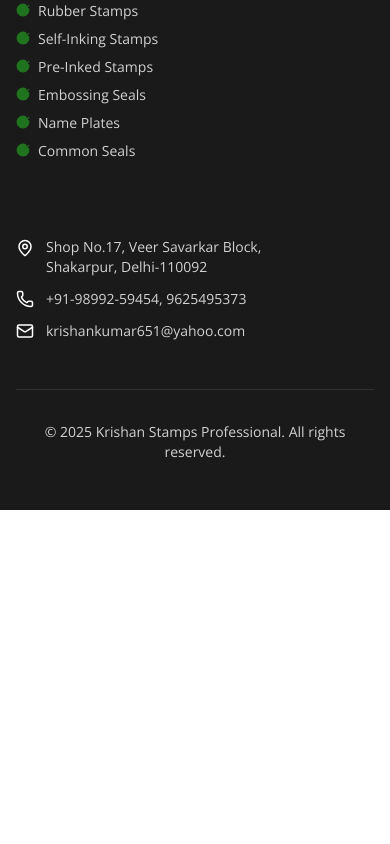
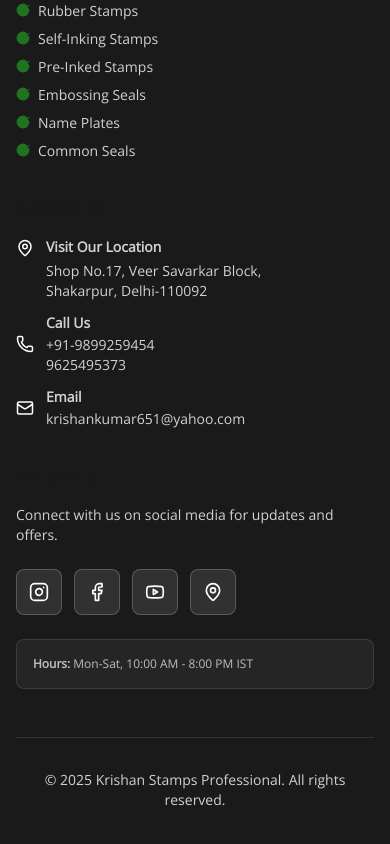
Before and after one commit to dariogeorge21/krishan-stamps, a Next.js app: page /services in a window 390 px wide. Shown: the part 9467-10311 px from the top of the page. Before the commit the page ends 9977 px from the top, so only its background shows below. Built offline with nearby package versions, Linux system fonts and the light colour scheme.

Commit message:
feat: Add social media links to Header and Footer components

```diff
--- a/components/Footer.tsx
+++ b/components/Footer.tsx
@@ -3,7 +3,7 @@
 import { useState, useEffect } from 'react';
 import Link from 'next/link';
 import Image from 'next/image';
-import { Star, ChevronRight, CheckCircle, MapPin, Phone, Mail } from 'lucide-react'
+import { Star, ChevronRight, CheckCircle, MapPin, Phone, Mail, Instagram, Facebook, Youtube, ExternalLink } from 'lucide-react'
 
 const Footer = () => {
   const [currentYear, setCurrentYear] = useState<number | null>(null);
@@ -31,10 +31,31 @@
     'Common Seals',
   ];
 
+  const socialLinks = [
+    {
+      name: 'Instagram',
+      url: 'https://www.instagram.com/krishanstampsmaker/',
+      icon: Instagram,
+      color: 'hover:text-pink-500'
+    },
+    {
+      name: 'Facebook',
+      url: 'https://www.facebook.com/profile.php?id=61580728542853',
+      icon: Facebook,
+      color: 'hover:text-blue-600'
+    },
+    {
+      name: 'YouTube',
+      url: 'https://www.youtube.com/@Krishan_rubberstamp',
+      icon: Youtube,
+      color: 'hover:text-red-600'
+    },
+  ];
+
   return (
     <footer className="bg-text-primary text-white">
       <div className="container mx-auto px-4 lg:px-8 py-12 md:py-16">
-        <div className="grid grid-cols-1 md:grid-cols-2 lg:grid-cols-4 gap-8 mb-12">
+        <div className="grid grid-cols-1 md:grid-cols-2 lg:grid-cols-5 gap-8 mb-12">
           {/* Company Info */}
           <div>
             <div className="flex items-center space-x-3 mb-4">
@@ -97,28 +118,78 @@
             <h3 className="font-headline font-bold text-lg mb-4">Contact Us</h3>
             <div className="space-y-3">
               <a
-                href="https://maps.app.goo.gl/KYC2xUJGVj7dDtLi9"
+                href="https://maps.app.goo.gl/TAaxzhaavLtxBNtz8"
                 target="_blank"
                 rel="noopener noreferrer"
-                className="flex items-start space-x-3 hover:text-accent transition-colors"
+                className="flex items-start space-x-3 hover:text-accent transition-colors group"
               >
-                <MapPin size={18} className="flex-shrink-0 mt-0.5" />
-                <div className="font-body text-sm opacity-80 hover:opacity-100">
+                <MapPin size={18} className="flex-shrink-0 mt-0.5 group-hover:scale-110 transition-transform" />
+                <div className="font-body text-sm opacity-80 hover:opacity-100 group-hover:text-accent">
+                  <div className="font-semibold text-white mb-1">Visit Our Location</div>
                   Shop No.17, Veer Savarkar Block,<br /> Shakarpur, Delhi-110092
                 </div>
               </a>
               <div className="flex items-center space-x-3">
                 <Phone size={18} className="flex-shrink-0" />
-                <a href="tel:+919899259454" className="font-body text-sm opacity-80 hover:text-accent transition-colors">
-                  +91-98992-59454, 9625495373
-                </a>
+                <div className="font-body text-sm opacity-80">
+                  <div className="font-semibold text-white mb-0.5">Call Us</div>
+                  <a href="tel:+919899259454" className="hover:text-accent transition-colors">
+                    +91-9899259454
+                  </a>
+                  <br />
+                  <a href="tel:+919625495373" className="hover:text-accent transition-colors">
+                    9625495373
+                  </a>
+                </div>
               </div>
               <div className="flex items-center space-x-3">
                 <Mail size={18} className="flex-shrink-0" />
                 <a href="mailto:krishankumar651@yahoo.com" className="font-body text-sm opacity-80 hover:text-accent transition-colors">
+                  <div className="font-semibold text-white mb-0.5">Email</div>
                   krishankumar651@yahoo.com
                 </a>
               </div>
+            </div>
+          </div>
+
+          {/* Follow Us - Social Media */}
+          <div>
+            <h3 className="font-headline font-bold text-lg mb-4">Follow Us</h3>
+            <p className="font-body text-sm opacity-80 mb-6">
+              Connect with us on social media for updates and offers.
+            </p>
+            <div className="flex flex-wrap gap-3">
+              {socialLinks?.map((social, index) => {
+                const Icon = social.icon;
+                return (
+                  <a
+                    key={index}
+                    href={social.url}
+                    target="_blank"
+                    rel="noopener noreferrer"
+                    className={`p-3 bg-white/10 rounded-lg backdrop-blur-sm border border-white/20 ${social.color} transition-all duration-300 hover:bg-white/20 hover:border-white/40 hover:scale-110 group flex items-center justify-center`}
+                    aria-label={`Follow us on ${social.name}`}
+                    title={social.name}
+                  >
+                    <Icon size={20} className="transition-transform group-hover:-translate-y-1" />
+                  </a>
+                );
+              })}
+              <a
+                href="https://maps.app.goo.gl/TAaxzhaavLtxBNtz8"
+                target="_blank"
+                rel="noopener noreferrer"
+                className="p-3 bg-white/10 rounded-lg backdrop-blur-sm border border-white/20 hover:text-orange-500 transition-all duration-300 hover:bg-white/20 hover:border-white/40 hover:scale-110 group flex items-center justify-center"
+                aria-label="Visit us on Google Maps"
+                title="Google Maps Location"
+              >
+                <MapPin size={20} className="transition-transform group-hover:-translate-y-1" />
+              </a>
+            </div>
+            <div className="mt-6 p-4 bg-white/5 rounded-lg border border-white/10">
+              <p className="font-body text-xs opacity-70">
+                <span className="font-semibold text-white">Hours:</span> Mon-Sat, 10:00 AM - 8:00 PM IST
+              </p>
             </div>
           </div>
         </div>
--- a/components/Header.tsx
+++ b/components/Header.tsx
@@ -4,7 +4,7 @@
 import Link from "next/link";
 import Image from "next/image";
 import { usePathname } from "next/navigation";
-import { Phone, Menu, X, Star, Clock, Zap, ShieldCheck, Mail, MapPin, ChevronRight } from "lucide-react";
+import { Phone, Menu, X, Star, Clock, Zap, ShieldCheck, Mail, MapPin, ChevronRight, Instagram, Facebook, Youtube } from "lucide-react";
 
 const Header = () => {
   const [isMobileMenuOpen, setIsMobileMenuOpen] = useState(false);
@@ -24,6 +24,24 @@
     address: 'Shakarpur, Delhi NCR',
     hours: 'Mon-Sat: 10:00 AM - 8:00 PM'
   };
+
+  const socialLinks = [
+    {
+      name: 'Instagram',
+      url: 'https://www.instagram.com/krishanstampsmaker/',
+      icon: Instagram,
+    },
+    {
+      name: 'Facebook',
+      url: 'https://www.facebook.com/profile.php?id=61580728542853',
+      icon: Facebook,
+    },
+    {
+      name: 'YouTube',
+      url: 'https://www.youtube.com/@Krishan_rubberstamp',
+      icon: Youtube,
+    },
+  ];
 
   useEffect(() => {
     const handleScroll = () => {
@@ -73,10 +91,31 @@
               </div>
             </div>
 
-            {/* Right Business Hours */}
-            <div className="flex items-center space-x-2 text-primary-foreground">
-              <Clock size={16} />
-              <span className="text-sm font-medium">{contactInfo.hours}</span>
+            {/* Right Business Hours & Social Links */}
+            <div className="flex items-center space-x-6">
+              <div className="flex items-center space-x-2 text-primary-foreground">
+                <Clock size={16} />
+                <span className="text-sm font-medium">{contactInfo.hours}</span>
+              </div>
+              <div className="w-px h-4 bg-primary-foreground/20" />
+              <div className="flex items-center space-x-3">
+                {socialLinks?.map((social, index) => {
+                  const Icon = social.icon;
+                  return (
+                    <a
+                      key={index}
+                      href={social.url}
+                      target="_blank"
+                      rel="noopener noreferrer"
+                      className="text-primary-foreground hover:scale-110 hover:text-white transition-all duration-300"
+                      aria-label={`Follow us on ${social.name}`}
+                      title={social.name}
+                    >
+                      <Icon size={18} />
+                    </a>
+                  );
+                })}
+              </div>
             </div>
           </div>
         </div>
```
